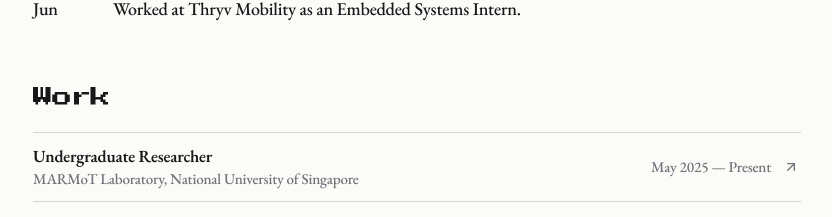
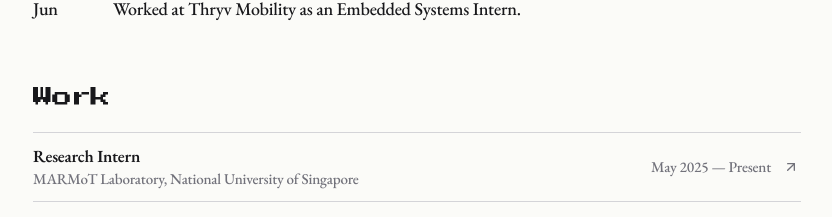
Before and after one commit to InclinedTaco/InclinedTaco.github.io, a Next.js app: page / in a window 1280 px wide. Shown: the part 929-1146 px from the top of the page, without its empty margins (223-1055 px from the left). Built offline with nearby package versions, Linux system fonts and the light colour scheme.

Commit message:
Update MARMoT role title

```diff
--- a/app/data.ts
+++ b/app/data.ts
@@ -30,7 +30,7 @@
 
 export const experience = [
   {
-    role: 'Undergraduate Researcher',
+    role: 'Research Intern',
     organisation: 'MARMoT Laboratory, National University of Singapore',
     range: 'May 2025 — Present',
     href: 'https://marmotlab.org/',
```
